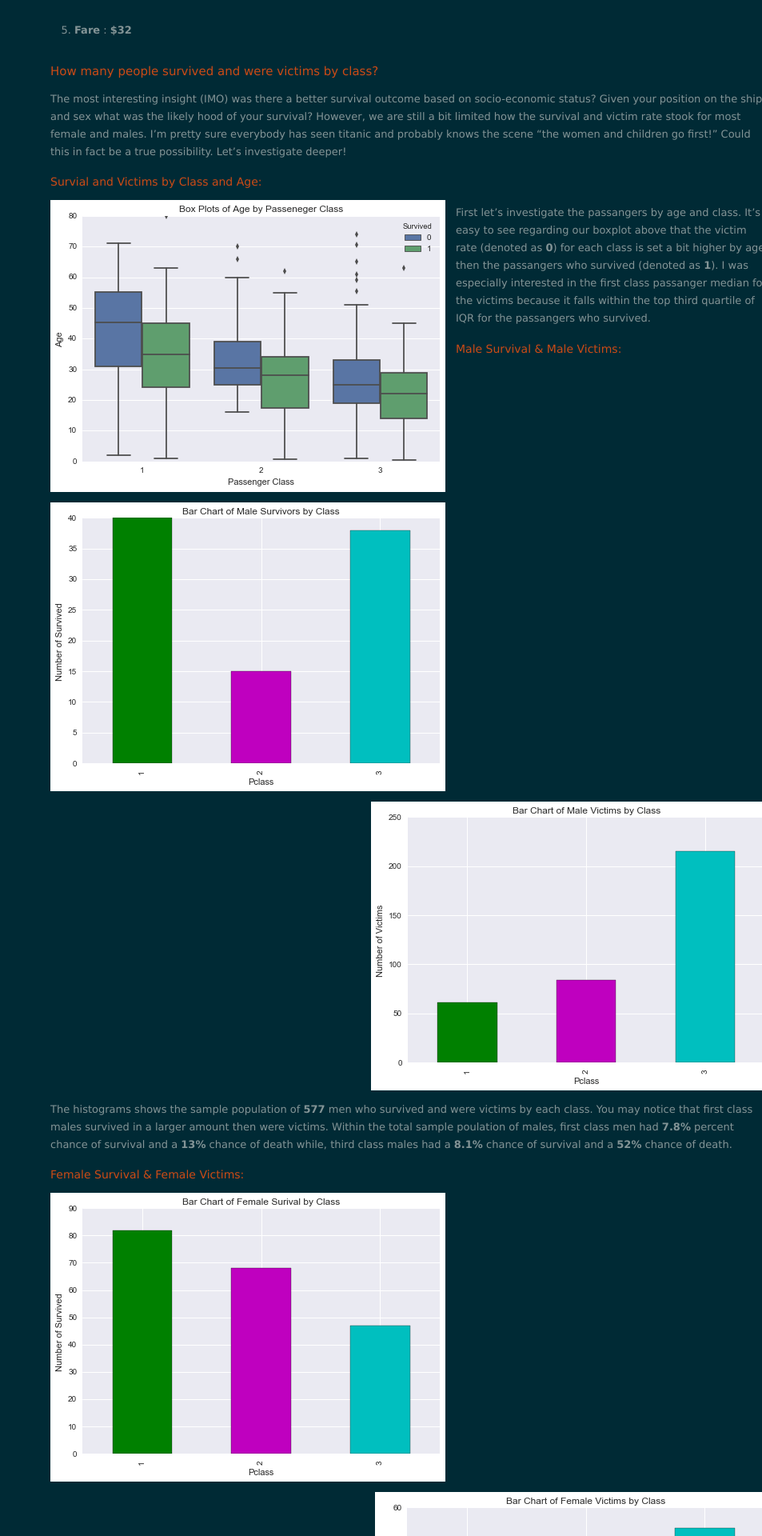
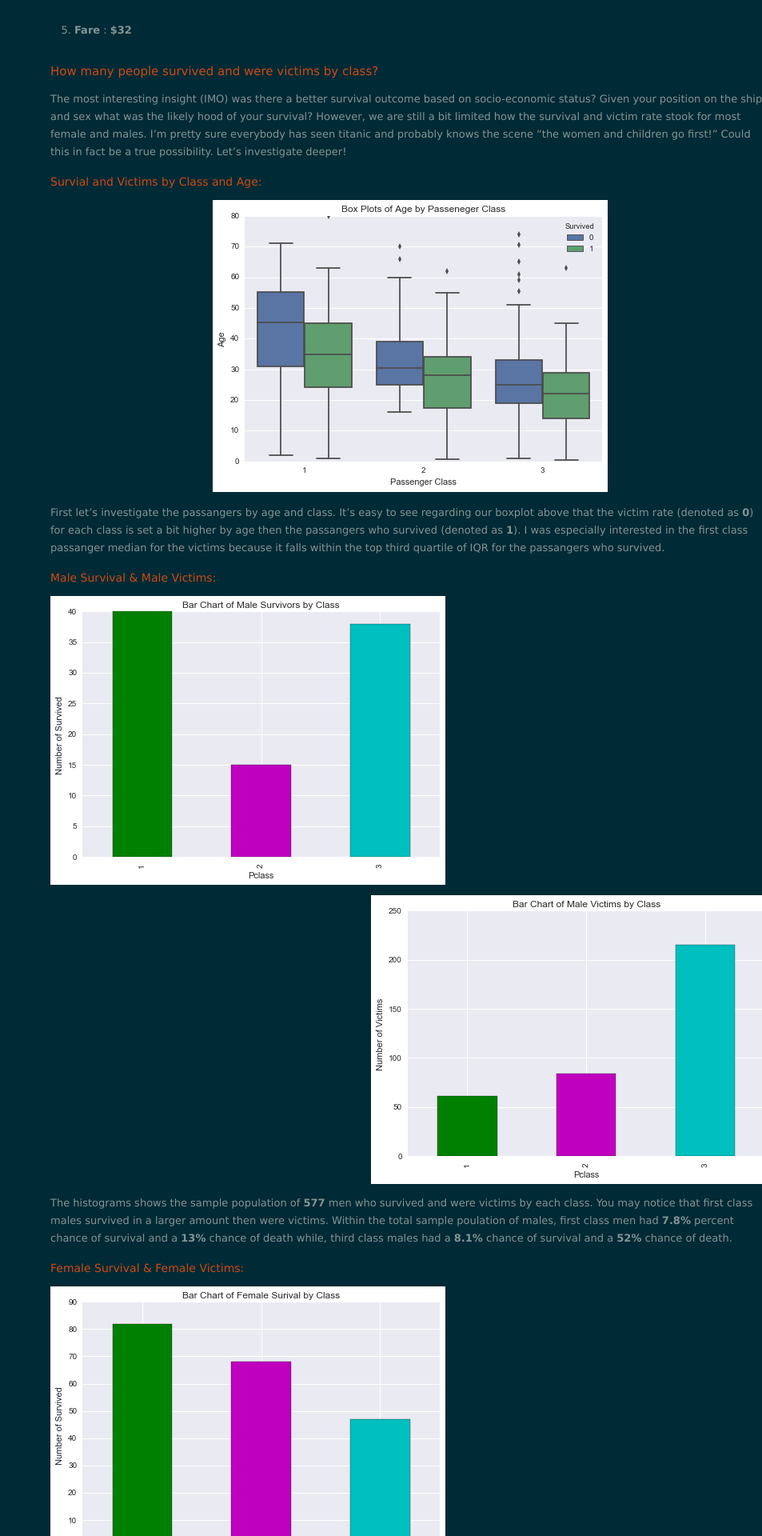
Before and after one commit to krismanaya/krismanaya.github.io, a Jekyll site: the page built from _posts/2013-06-05-welcome-to-jekyll.markdown, in a window 1280 px wide. Shown: the part 861-2781 px from the top of the page at 80% size, without its empty margins (327-1280 px from the left). Built offline with Jekyll 4.4.1, drawn with Linux system fonts in a browser that asks for light colours; nearby versions of some CDN libraries.

Commit message:
center box plot

```diff
--- a/_posts/2013-06-05-welcome-to-jekyll.markdown
+++ b/_posts/2013-06-05-welcome-to-jekyll.markdown
@@ -32,7 +32,7 @@ The Titanic data allows us to get a sample of the passangers who survived, class
 The most interesting insight (IMO) was there a better survival outcome based on socio-economic status? Given your position on the ship and sex what was the likely hood of your survival? However, we are still a bit limited how the survival and victim rate stook for most female and males. I'm pretty sure everybody has seen titanic and probably knows the scene "the women and children go first!" Could this in fact be a true possibility. Let's investigate deeper!
 
 ### Survial and Victims by Class and Age:
-<img src="/images/BPTSD.png" class='left'/>
+<img src="/images/BPTSD.png" class='center'/>
 
 First let's investigate the passangers by age and class. It's easy to see regarding our boxplot above that the victim rate (denoted as **0**) for each class is set a bit higher by age then the passangers who survived (denoted as **1**). I was especially interested in the first class passanger median for the victims because it falls within the top third quartile of IQR for the passangers who survived.
 
```
